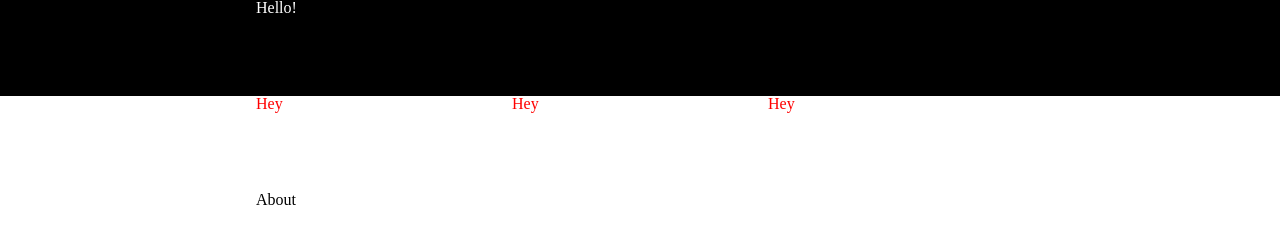
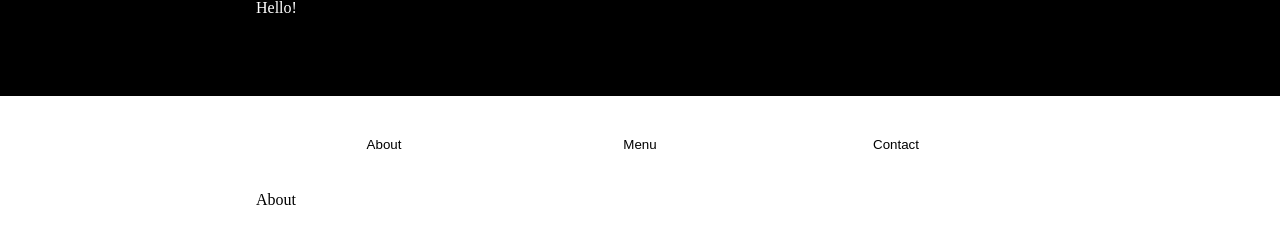
Before and after one commit to PhilT847/restaurant-page, a website built with webpack: page dist/index.html in a window 1280 px wide. Built offline with nearby package versions, Linux system fonts and the light colour scheme.

Commit message:
index.js now creates nav buttons

```diff
--- a/src/index.js
+++ b/src/index.js
@@ -6,6 +6,35 @@ import { createContactTab } from "./contact-tab.js";
 const pageHandler = (function () {
 
     let mainContent = document.getElementById("content");
+    let navButtons = document.querySelector(".header-nav");
+
+    // Add buttons to nav
+    for(let i = 0; i < 3; i++) {
+
+        let navBtn = document.createElement("button");
+
+        // Nav button swaps to different tabs
+        navBtn.addEventListener("click", () => {
+            switchTab(i);
+        });
+
+        // Set class and text
+        navBtn.classList.add("header-button");
+
+        switch(i) {
+            case 0:
+                navBtn.textContent = "About";
+                break;
+            case 1:
+                navBtn.textContent = "Menu";
+                break;
+            case 2:
+                navBtn.textContent = "Contact";
+                break;
+        }
+
+        navButtons.appendChild(navBtn);
+    }
 
     // Set initial tab and open about tab
     let currentTab = 0;
--- a/src/style.css
+++ b/src/style.css
@@ -27,5 +27,6 @@ header {
 }
 
 .header-button {
-
+    background: none;
+    border: none;
 }
```
Also changed, not shown: dist/index.html, dist/main.js.
